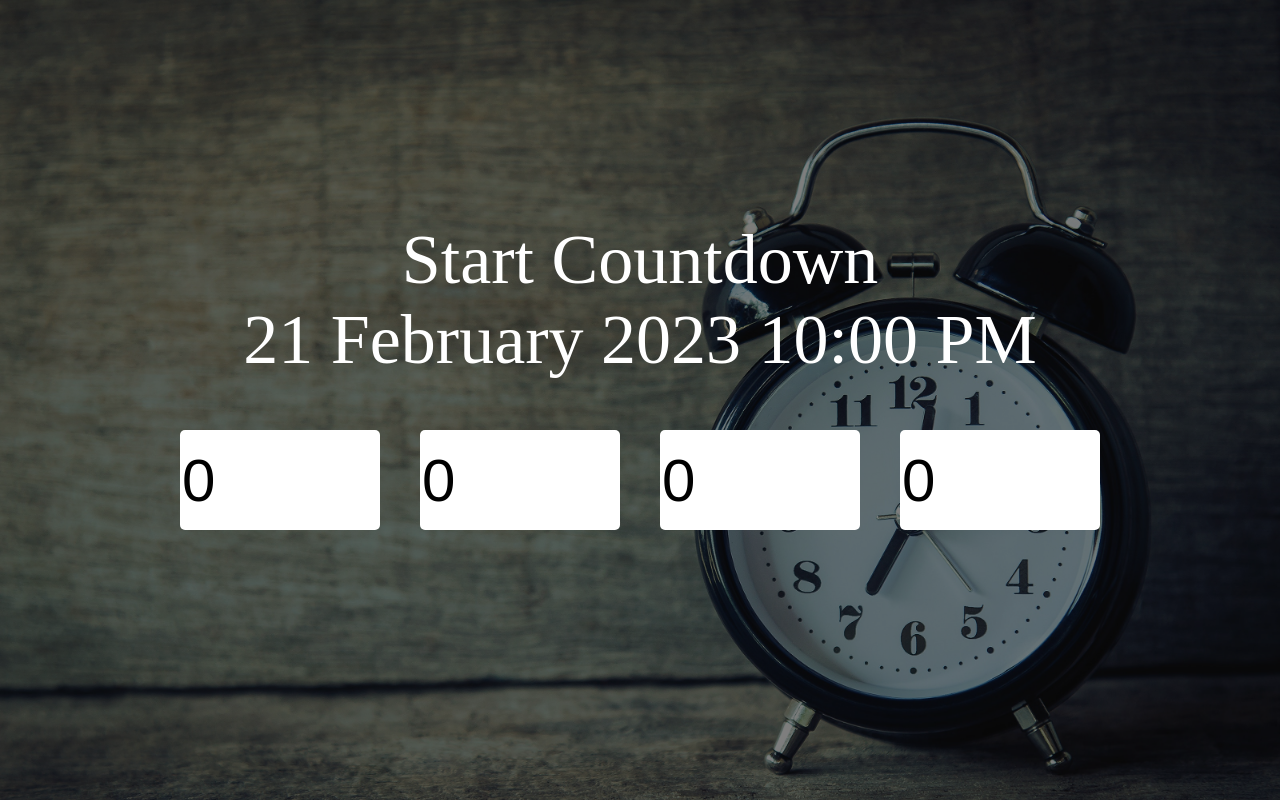
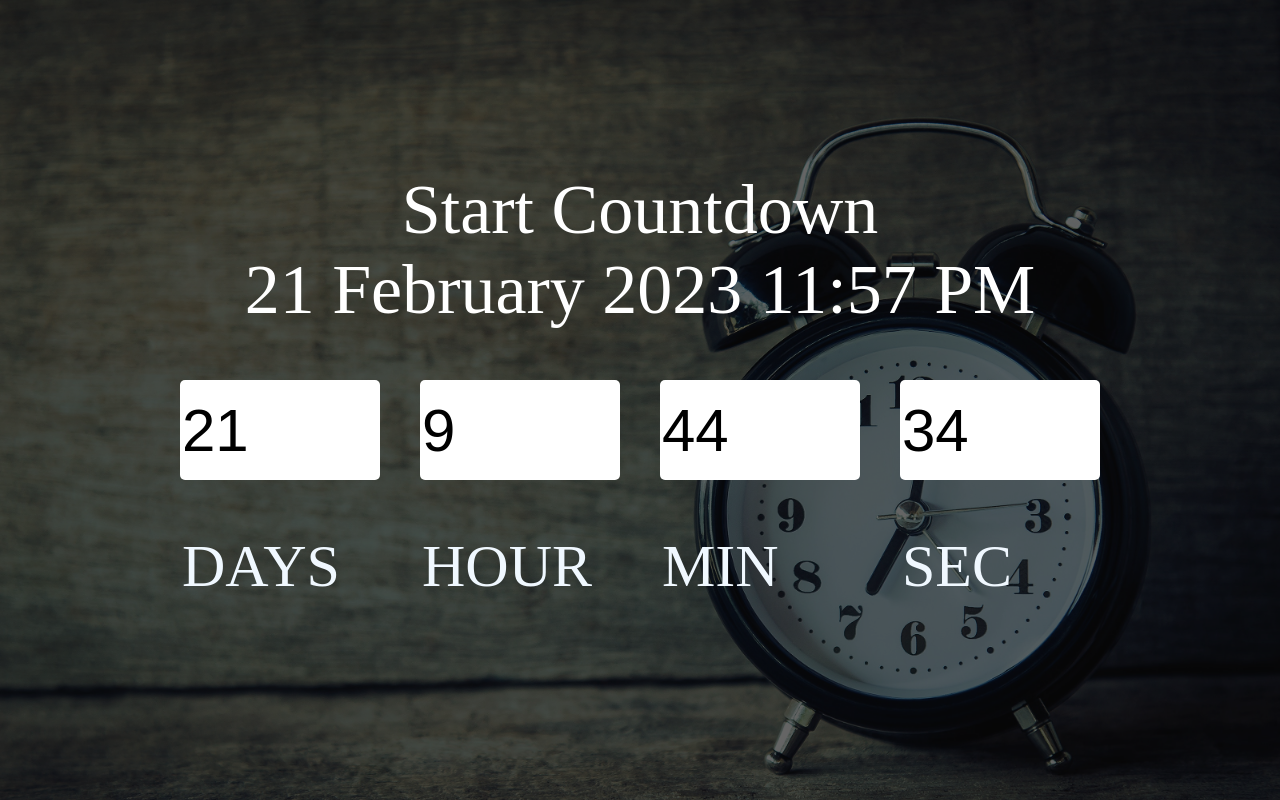
Before and after one commit to md-sifat/Countdown_Timer, a plain HTML site: page index.html in a window 1280 px wide. Drawn offline with Linux system fonts and the light colour scheme.

Commit message:
timer added

```diff
--- a/css/style.css
+++ b/css/style.css
@@ -17,7 +17,7 @@
 .opacity{
     width: 100%;
     height: 100vh;
-    background-color:rgb(0, 0, 0,0.5);
+    background-color:rgb(0, 0, 0,0.6);
     display: flex;
     justify-content: center;
     align-items: center;
@@ -48,3 +48,12 @@
     border-radius: 5px;
     font-size: 60px;
 }
+.inpt2{
+    width: 200px;
+    height: 100px;
+    margin:0px 20px;
+    border: 2px solid transparent;
+    border-radius: 5px;
+    font-size: 60px;
+    color: aliceblue;
+}
--- a/index.html
+++ b/index.html
@@ -21,6 +21,12 @@
                 <div class="inpt"><input type="text" readonly value="0"></div>
                 <div class="inpt"><input type="text" readonly value="0"></div>
             </div>
+            <div class="cont">
+                <div class="inpt2 days">DAYS</div>
+                <div class="inpt2 hour">HOUR</div>
+                <div class="inpt2 min">MIN</div>
+                <div class="inpt2 sec">SEC</div>
+            </div>
         </div>
 
     </div>
--- a/js/app.js
+++ b/js/app.js
@@ -1,11 +1,24 @@
-const endDate = "21 February 2023 10:00 PM";
+const endDate = "21 February 2023 11:57 PM";
 
 document.getElementById("endDate").innerHTML = endDate;
+const inputs =  document.querySelectorAll("input");
 const clock = () =>{
     const end = new Date(endDate);
     const start = new Date();
-    const diff = (end - start) / 1000;
+    const diff = (end - start) /1000;
     console.log(diff);
+    const days =Math.floor(diff/3600/24);
+    const hour =Math.floor((diff/3600)%24);
+    const min =Math.floor((diff/60)%60);
+    const sec =Math.floor(diff%60);
+    inputs[0].value = days;
+    inputs[1].value = hour;
+    inputs[2].value = min;
+    inputs[3].value = sec;
+    console.log(days);
+    console.log(hour);
+    console.log(min);
+    console.log(sec);
 }
 
 clock();
```
